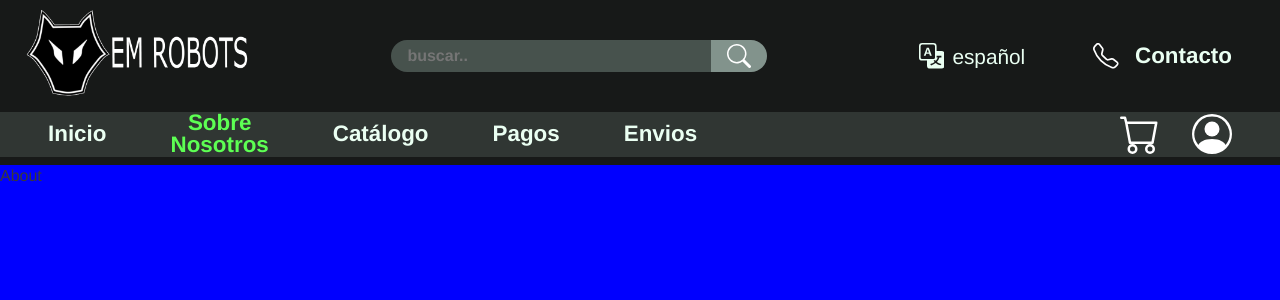
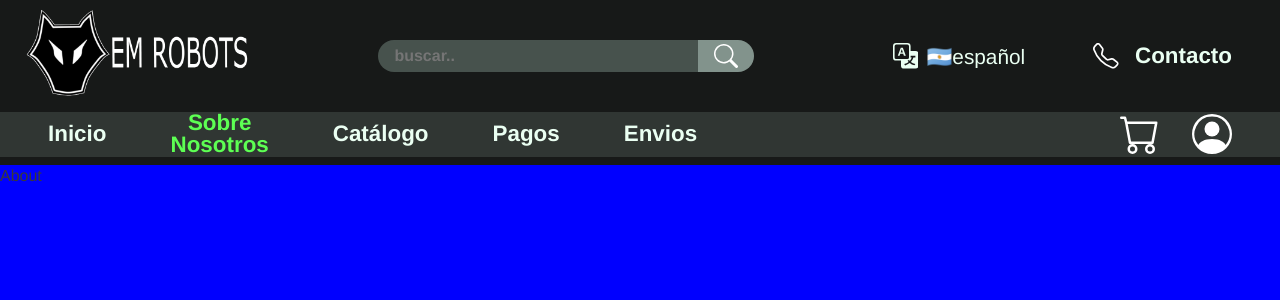
Before and after one commit to EnzoBorrelli/EMR-WebAPP, a React (Vite) app: page /About in a window 1280 px wide. Shown: the top 300 px of the page. Built offline with nearby package versions, Linux system fonts and the light colour scheme.

Commit message:
language selector update

```diff
--- a/src/components/LandingMenu/LandingMenu.jsx
+++ b/src/components/LandingMenu/LandingMenu.jsx
@@ -58,9 +58,9 @@ window.addEventListener('scroll',setFixed);
               <path d="M0 2a2 2 0 0 1 2-2h7a2 2 0 0 1 2 2v3h3a2 2 0 0 1 2 2v7a2 2 0 0 1-2 2H7a2 2 0 0 1-2-2v-3H2a2 2 0 0 1-2-2V2zm2-1a1 1 0 0 0-1 1v7a1 1 0 0 0 1 1h7a1 1 0 0 0 1-1V2a1 1 0 0 0-1-1H2zm7.138 9.995c.193.301.402.583.63.846-.748.575-1.673 1.001-2.768 1.292.178.217.451.635.555.867 1.125-.359 2.08-.844 2.886-1.494.777.665 1.739 1.165 2.93 1.472.133-.254.414-.673.629-.89-1.125-.253-2.057-.694-2.82-1.284.681-.747 1.222-1.651 1.621-2.757H14V8h-3v1.047h.765c-.318.844-.74 1.546-1.272 2.13a6.066 6.066 0 0 1-.415-.492 1.988 1.988 0 0 1-.94.31z" />
             </svg>
             <select name="language" onChange={handleLanguage}>
-              <option className="LandingMenu-option" value="es">español</option>
-              <option className="LandingMenu-option" value="en">english</option>
-              <option className="LandingMenu-option" value="br">português</option>
+              <option className="LandingMenu-option" value="es">🇦🇷español</option>
+              <option className="LandingMenu-option" value="en">🇺🇸english</option>
+              <option className="LandingMenu-option" value="br">🇧🇷português</option>
             </select>
           </div>
           <div className="Container-sub--contact">
@@ -183,9 +183,9 @@ window.addEventListener('scroll',setFixed);
               <path d="M0 2a2 2 0 0 1 2-2h7a2 2 0 0 1 2 2v3h3a2 2 0 0 1 2 2v7a2 2 0 0 1-2 2H7a2 2 0 0 1-2-2v-3H2a2 2 0 0 1-2-2V2zm2-1a1 1 0 0 0-1 1v7a1 1 0 0 0 1 1h7a1 1 0 0 0 1-1V2a1 1 0 0 0-1-1H2zm7.138 9.995c.193.301.402.583.63.846-.748.575-1.673 1.001-2.768 1.292.178.217.451.635.555.867 1.125-.359 2.08-.844 2.886-1.494.777.665 1.739 1.165 2.93 1.472.133-.254.414-.673.629-.89-1.125-.253-2.057-.694-2.82-1.284.681-.747 1.222-1.651 1.621-2.757H14V8h-3v1.047h.765c-.318.844-.74 1.546-1.272 2.13a6.066 6.066 0 0 1-.415-.492 1.988 1.988 0 0 1-.94.31z" />
             </svg>
             <select name="language-res" onChange={handleLanguage}>
-              <option className="LandingMenu-option--res" value="es">Es</option>
-              <option className="LandingMenu-option--res" value="en">En</option>
-              <option className="LandingMenu-option--res" value="br">Pt</option>
+              <option className="LandingMenu-option--res" value="es">🇦🇷</option>
+              <option className="LandingMenu-option--res" value="en">🇺🇸</option>
+              <option className="LandingMenu-option--res" value="br">🇧🇷</option>
             </select>
           </div>
           </div>
```
